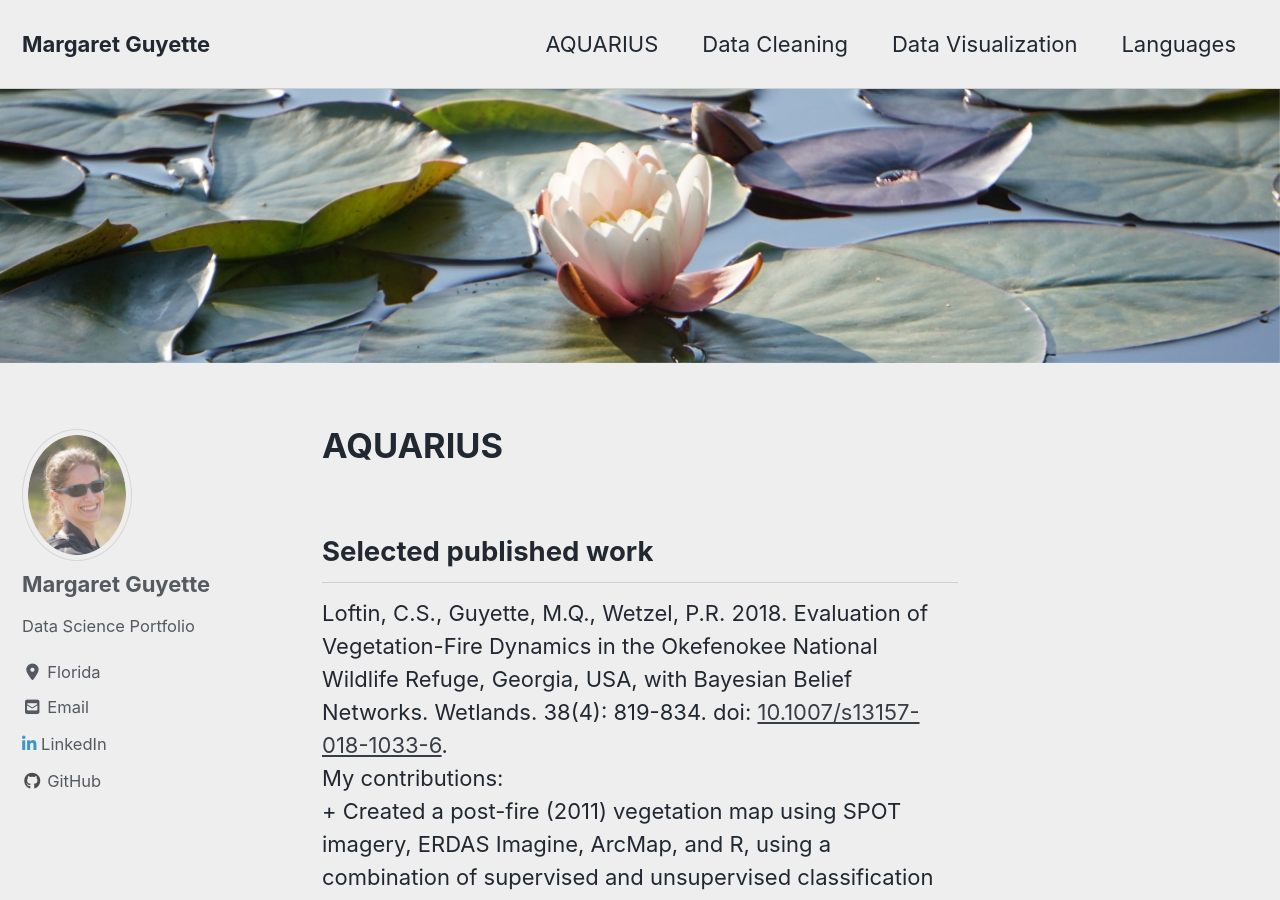
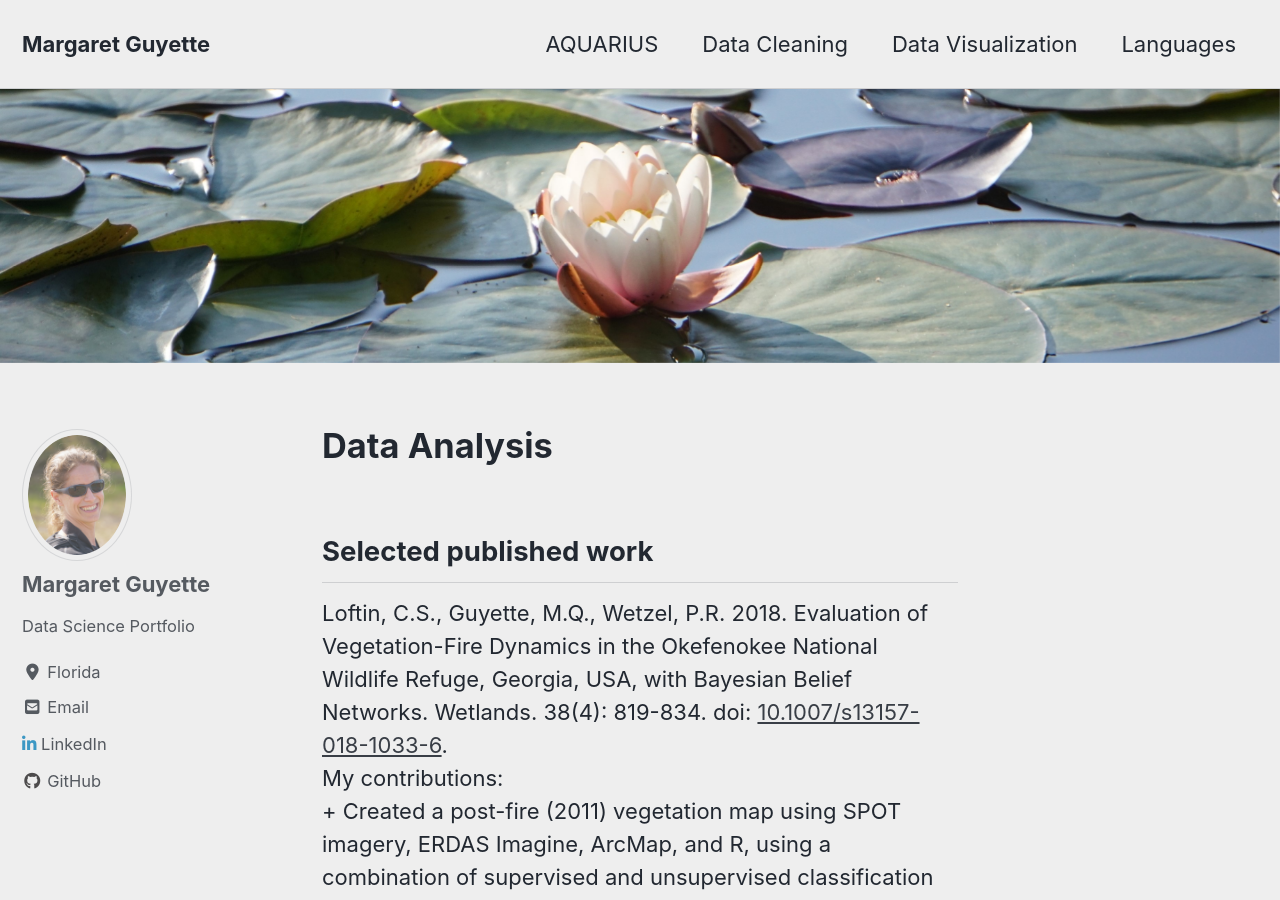
Before and after one commit to mguyette/mguyette.github.io, a Jekyll site: the page built from _pages/DataAnalysis.md, in a window 1280 px wide and 900 px high. Built offline with Jekyll 4.4.1, drawn with Linux system fonts in a browser that asks for light colours; cached includes are drawn as plain includes; nearby versions of some CDN libraries.

Commit message:
Update DataAnalysis.md

```diff
--- a/_pages/DataAnalysis.md
+++ b/_pages/DataAnalysis.md
@@ -1,6 +1,6 @@
 ---
-title: "AQUARIUS"
-permalink: /Aquarius/
+title: "Data Analysis"
+permalink: /DataAnalysis/
 header:
   image: "/images/LotusFlower.jpg"
 ---
```
